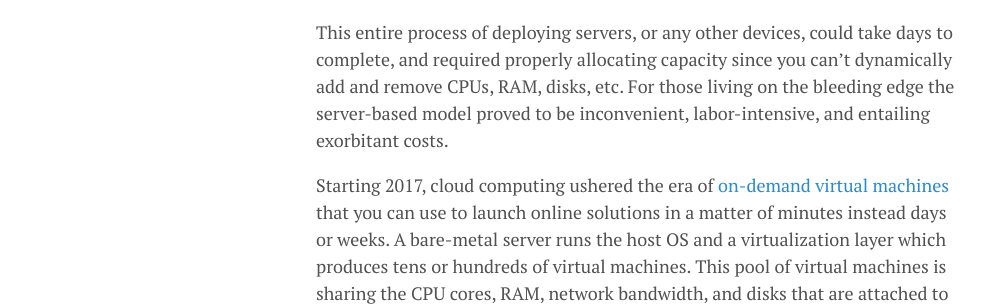
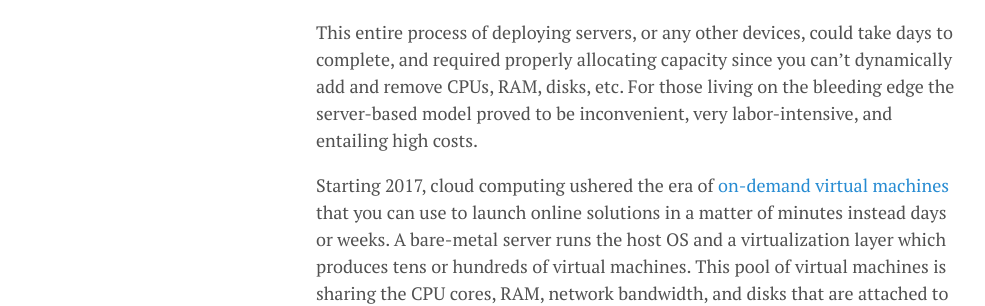
Before and after one commit to lgeurts/lgeurts.github.io, a Jekyll site: the page built from _posts/2022-03-29-what-is-serverless-computing.md, in a window 1280 px wide. Shown: the part 343-649 px from the top of the page, without its empty margins (0-985 px from the left). Built offline with Jekyll 4.4.1, drawn with Linux system fonts in a browser that asks for light colours; nearby versions of some CDN libraries; comment, search, counter and statistics services are not loaded.

Commit message:
Update 2022-03-29-what-is-serverless-computing.md

```diff
--- a/_posts/2022-03-29-what-is-serverless-computing.md
+++ b/_posts/2022-03-29-what-is-serverless-computing.md
@@ -11,7 +11,7 @@
 
 Back in the days, a company had to buy expensive physical servers, set those up somewhere in rooms that were outfitted with peripheral subsystems for cooling, ventilation, fire suppression, etc., and then configure each server in order to run their applications. They also had to hire engineers to maintain these bare-metal servers and troubleshoot any issues that could occur along the way.
 
-This entire process of deploying servers, or any other devices, could take days to complete, and required properly allocating capacity since you can't dynamically add and remove CPUs, RAM, disks, etc. For those living on the bleeding edge the server-based model proved to be inconvenient, labor-intensive, and entailing exorbitant costs.
+This entire process of deploying servers, or any other devices, could take days to complete, and required properly allocating capacity since you can't dynamically add and remove CPUs, RAM, disks, etc. For those living on the bleeding edge the server-based model proved to be inconvenient, very labor-intensive, and entailing high costs.
 
 Starting 2017, cloud computing ushered the era of [on-demand virtual machines](https://aws.amazon.com/ec2/) that you can use to launch online solutions in a matter of minutes instead days or weeks. A bare-metal server runs the host OS and a virtualization layer which produces tens or hundreds of virtual machines. This pool of virtual machines is sharing the CPU cores, RAM, network bandwidth, and disks that are attached to the host computer.
 
```
